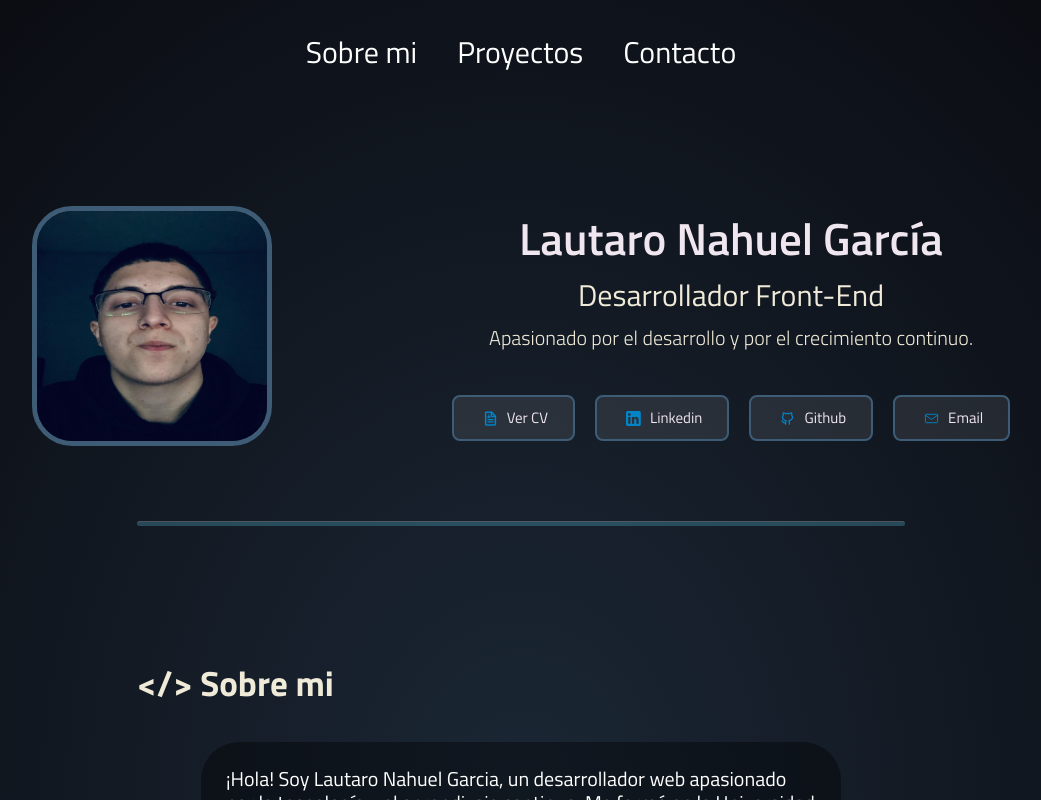
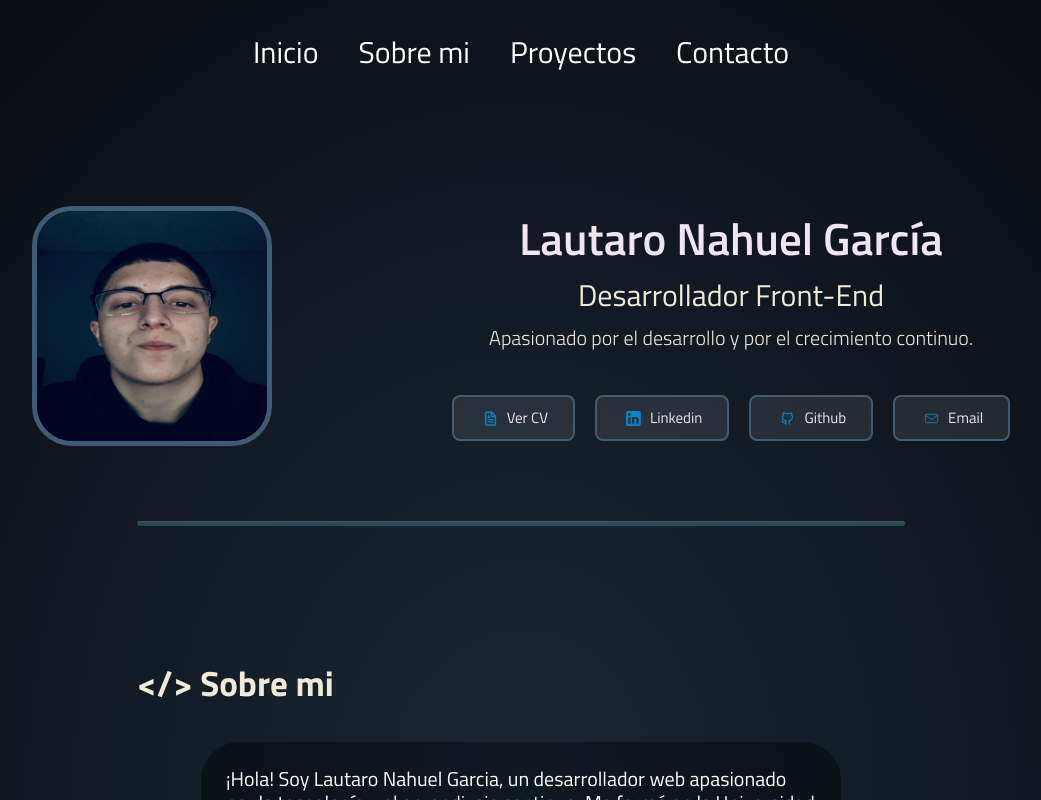
Before and after one commit to Lautigarcia17/Portfolio, a React (Vite) app: page / in a window 1280 px wide. Shown: the whole page, without its empty margins (119-1160 px from the left). Built offline with nearby package versions, Linux system fonts and the light colour scheme.

Commit message:
Add change in contact and fix navbar

```diff
--- a/src/components/Contact/Contact.tsx
+++ b/src/components/Contact/Contact.tsx
@@ -88,11 +88,14 @@ function Contact() {
         <h1 className={styles.titleHeader}> &lt;/&gt; Contacto </h1>
       </div>
       <div className={styles.card}>
-      <Avatar
+        <div>
+        <Avatar
         alt="Lautaro Garcia"
         src="src/assets/me.jpg"
-        sx={{ width: 56, height: 56 }}
+        sx={{ width: 60, height: 60 }}
       />
+
+        </div>
 
         <form ref={form} className={styles.form} onSubmit={handleSubmit(sendEmail)}>
           <ThemeProvider theme={theme}>
--- a/src/components/Navbar/Navbar.tsx
+++ b/src/components/Navbar/Navbar.tsx
@@ -1,7 +1,7 @@
 import { useEffect, useState } from 'react'
 import styles from './Navbar.module.css'
 
-function NavBar({scrollContainerRef,aboutMeRef,projectsRef,contactRef} : any){
+function NavBar({scrollContainerRef,welcomeRef,aboutMeRef,projectsRef,contactRef} : any){
     const [isScrolled,setIsScrolled] = useState(false);
 
     useEffect(()=>{
@@ -22,13 +22,33 @@ function NavBar({scrollContainerRef,aboutMeRef,projectsRef,contactRef} : any){
 
     },[])
 
-    const scrollToSection = (ref : any) => {
-        ref.current.scrollIntoView({ behavior: 'smooth' });
+    const scrollToSection = (ref: any) => {
+        const scrollContainer = scrollContainerRef.current;
+        const offset = 50;
+
+        if (scrollContainer && ref?.current) {
+            if (ref === welcomeRef) {
+                scrollContainer.scrollTo({
+                    top: 0,
+                    behavior: 'smooth',
+                  });
+            }
+            else if (ref?.current) {
+                const elementTop = ref.current.offsetTop;
+                scrollContainer.scrollTo({
+                  top: elementTop - offset,
+                  behavior: 'smooth',
+                });
+            }
+        }
       };
 
     return (
         <div className={`${styles.content}`}>
             <div className={`${styles.elements} ${isScrolled ? styles.backgroundNavbarSolid : styles.backgroundNavbarTransparent}`}>
+                <button className={styles.btnNav} onClick={ ()=> scrollToSection(welcomeRef)}>
+                    <p>Inicio</p>
+                </button>
                 <button className={styles.btnNav} onClick={ ()=> scrollToSection(aboutMeRef)}>
                     <p>Sobre mi</p>
                 </button>
--- a/src/pages/Layout.tsx
+++ b/src/pages/Layout.tsx
@@ -12,6 +12,7 @@ function Layout() {
     const aboutMeRef = useRef(null);
     const projectsRef = useRef(null);
     const contactRef = useRef(null);
+    const welcomeRef = useRef(null);
 
 
   return (
@@ -19,9 +20,9 @@ function Layout() {
 
         <div className={styles.content}>
             <div className={` ${styles.element} ${styles.navBar}`}>
-                <NavBar scrollContainerRef={scrollContainerRef} aboutMeRef={aboutMeRef} projectsRef= {projectsRef} contactRef = {contactRef}/>
+                <NavBar scrollContainerRef={scrollContainerRef} welcomeRef={welcomeRef} aboutMeRef={aboutMeRef} projectsRef= {projectsRef} contactRef = {contactRef}/>
             </div>
-            <div className={styles.element}>
+            <div className={styles.element} ref={welcomeRef}>
                 <WelcomeSection/>
             </div>
             <hr className={styles.lineSeparetor} />
```
